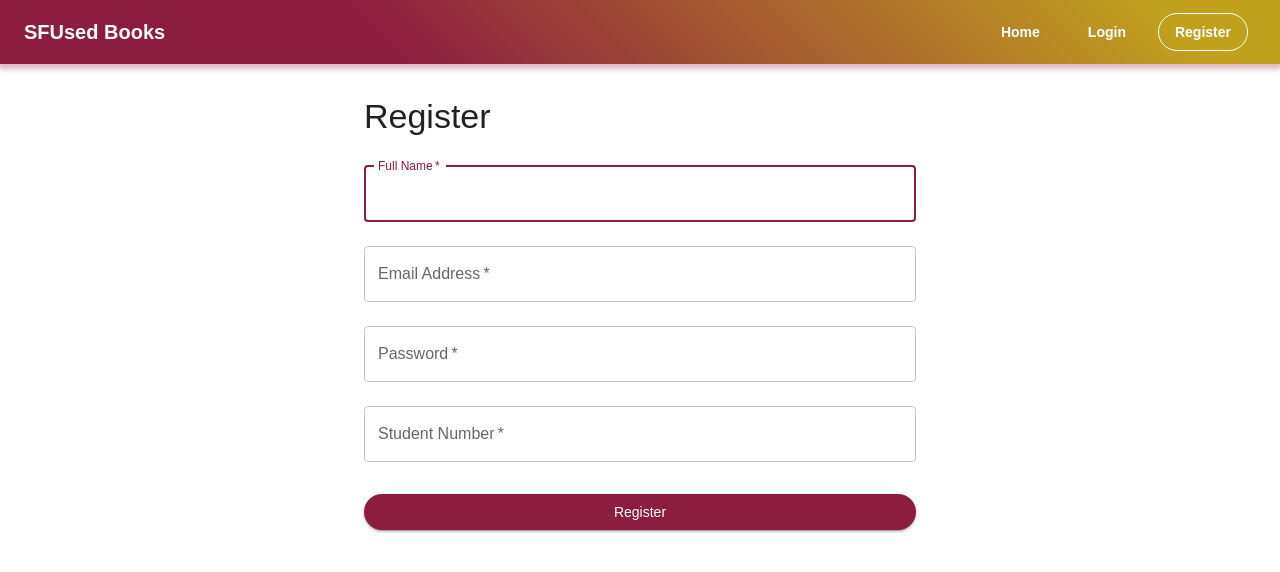
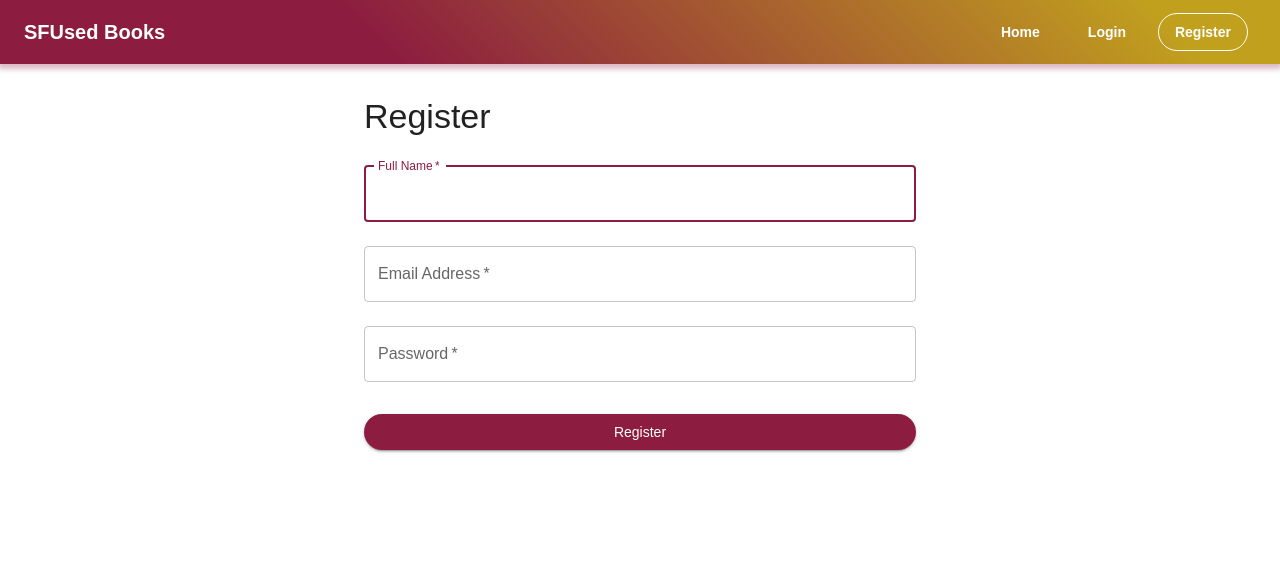
Before and after one commit to Aslanf8/SFUsed, a Next.js app: page /register in a window 1280 px wide. Shown: the top 572 px of the page. Built offline with nearby package versions, Linux system fonts and the light colour scheme.

Commit message:
small fix

```diff
--- a/app/register/page.tsx
+++ b/app/register/page.tsx
@@ -1,3 +1,4 @@
+// app/register/page.tsx
 'use client';
 
 import React, { useState } from 'react';
@@ -5,27 +6,25 @@ import { Container, Typography, TextField, Button, Box, Alert } from '@mui/mater
 import Navigation from '../../components/Navigation';
 import { useAuth } from '../../lib/authContext';
 import { useRouter } from 'next/navigation';
-import { debounce } from 'lodash'; // Make sure to install lodash: npm install lodash
-
-// import { getErrorMessage } from '../../utils/errorHandler'; // Import the function
+import { debounce } from 'lodash';
 
 function getErrorMessage(error: unknown): string {
-    if (error instanceof Error) return error.message;
-    return String(error);
-  }
+  if (error instanceof Error) return error.message;
+  return String(error);
+}
 
 export default function Register() {
   const [name, setName] = useState('');
   const [email, setEmail] = useState('');
   const [password, setPassword] = useState('');
-  const [studentNumber, setStudentNumber] = useState('');
   const [error, setError] = useState('');
   const [success, setSuccess] = useState('');
   const { signUp } = useAuth();
   const router = useRouter();
-  const debouncedSignUp = debounce(async (email, password, name, studentNumber) => {
+
+  const debouncedSignUp = debounce(async (email, password, name) => {
     try {
-      await signUp(email, password, name, studentNumber);
+      await signUp(email, password, name);
       setSuccess('Registration successful. Please check your email to confirm your account.');
       setTimeout(() => router.push('/login'), 5000);
     } catch (err) {
@@ -37,12 +36,14 @@ export default function Register() {
       }
     }
   }, 1000);
+
   const handleSubmit = (e: React.FormEvent) => {
     e.preventDefault();
     setError('');
     setSuccess('');
-    debouncedSignUp(email, password, name, studentNumber);
+    debouncedSignUp(email, password, name);
   };
+
   return (
     <>
       <Navigation />
@@ -88,16 +89,6 @@ export default function Register() {
             value={password}
             onChange={(e) => setPassword(e.target.value)}
           />
-          <TextField
-            margin="normal"
-            required
-            fullWidth
-            id="studentNumber"
-            label="Student Number"
-            name="studentNumber"
-            value={studentNumber}
-            onChange={(e) => setStudentNumber(e.target.value)}
-          />
           <Button
             type="submit"
             fullWidth
@@ -111,3 +102,116 @@ export default function Register() {
     </>
   );
 }
+// 'use client';
+
+// import React, { useState } from 'react';
+// import { Container, Typography, TextField, Button, Box, Alert } from '@mui/material';
+// import Navigation from '../../components/Navigation';
+// import { useAuth } from '../../lib/authContext';
+// import { useRouter } from 'next/navigation';
+// import { debounce } from 'lodash'; // Make sure to install lodash: npm install lodash
+
+// // import { getErrorMessage } from '../../utils/errorHandler'; // Import the function
+
+// function getErrorMessage(error: unknown): string {
+//     if (error instanceof Error) return error.message;
+//     return String(error);
+//   }
+
+// export default function Register() {
+//   const [name, setName] = useState('');
+//   const [email, setEmail] = useState('');
+//   const [password, setPassword] = useState('');
+//   const [studentNumber, setStudentNumber] = useState('');
+//   const [error, setError] = useState('');
+//   const [success, setSuccess] = useState('');
+//   const { signUp } = useAuth();
+//   const router = useRouter();
+//   const debouncedSignUp = debounce(async (email, password, name, studentNumber) => {
+//     try {
+//       await signUp(email, password, name, studentNumber);
+//       setSuccess('Registration successful. Please check your email to confirm your account.');
+//       setTimeout(() => router.push('/login'), 5000);
+//     } catch (err) {
+//       const errorMessage = getErrorMessage(err);
+//       if (errorMessage.includes('Too many requests')) {
+//         setError('Too many signup attempts. Please try again later.');
+//       } else {
+//         setError(errorMessage);
+//       }
+//     }
+//   }, 1000);
+//   const handleSubmit = (e: React.FormEvent) => {
+//     e.preventDefault();
+//     setError('');
+//     setSuccess('');
+//     debouncedSignUp(email, password, name, studentNumber);
+//   };
+//   return (
+//     <>
+//       <Navigation />
+//       <Container maxWidth="sm" sx={{ mt: 4 }}>
+//         <Typography variant="h4" component="h1" gutterBottom>
+//           Register
+//         </Typography>
+//         {error && <Alert severity="error">{error}</Alert>}
+//         {success && <Alert severity="success">{success}</Alert>}
+//         <Box component="form" onSubmit={handleSubmit} noValidate sx={{ mt: 1 }}>
+//           <TextField
+//             margin="normal"
+//             required
+//             fullWidth
+//             id="name"
+//             label="Full Name"
+//             name="name"
+//             autoComplete="name"
+//             autoFocus
+//             value={name}
+//             onChange={(e) => setName(e.target.value)}
+//           />
+//           <TextField
+//             margin="normal"
+//             required
+//             fullWidth
+//             id="email"
+//             label="Email Address"
+//             name="email"
+//             autoComplete="email"
+//             value={email}
+//             onChange={(e) => setEmail(e.target.value)}
+//           />
+//           <TextField
+//             margin="normal"
+//             required
+//             fullWidth
+//             name="password"
+//             label="Password"
+//             type="password"
+//             id="password"
+//             autoComplete="new-password"
+//             value={password}
+//             onChange={(e) => setPassword(e.target.value)}
+//           />
+//           <TextField
+//             margin="normal"
+//             required
+//             fullWidth
+//             id="studentNumber"
+//             label="Student Number"
+//             name="studentNumber"
+//             value={studentNumber}
+//             onChange={(e) => setStudentNumber(e.target.value)}
+//           />
+//           <Button
+//             type="submit"
+//             fullWidth
+//             variant="contained"
+//             sx={{ mt: 3, mb: 2 }}
+//           >
+//             Register
+//           </Button>
+//         </Box>
+//       </Container>
+//     </>
+//   );
+// }
--- a/lib/authContext.tsx
+++ b/lib/authContext.tsx
@@ -1,3 +1,4 @@
+// lib/authContext.tsx
 import React, { createContext, useContext, useState, useEffect } from 'react';
 import { User } from '@supabase/supabase-js';
 import { supabase } from './supabaseClient';
@@ -5,7 +6,7 @@ import { supabase } from './supabaseClient';
 interface AuthContextType {
   user: User | null;
   loading: boolean;
-  signUp: (email: string, password: string, name: string, studentNumber: string) => Promise<void>;
+  signUp: (email: string, password: string, name: string) => Promise<void>;
   signIn: (email: string, password: string) => Promise<void>;
   signOut: () => Promise<void>;
 }
@@ -48,14 +49,13 @@ export const AuthProvider: React.FC<{ children: React.ReactNode }> = ({ children
     };
   }, []);
 
-  const signUp = async (email: string, password: string, name: string, studentNumber: string) => {
+  const signUp = async (email: string, password: string, name: string) => {
     const { error } = await supabase.auth.signUp({
       email,
       password,
       options: {
         data: {
           name,
-          student_number: studentNumber,
         },
       },
     });
```
Also changed, not shown: repository_content.json (+2 -2 lines).
